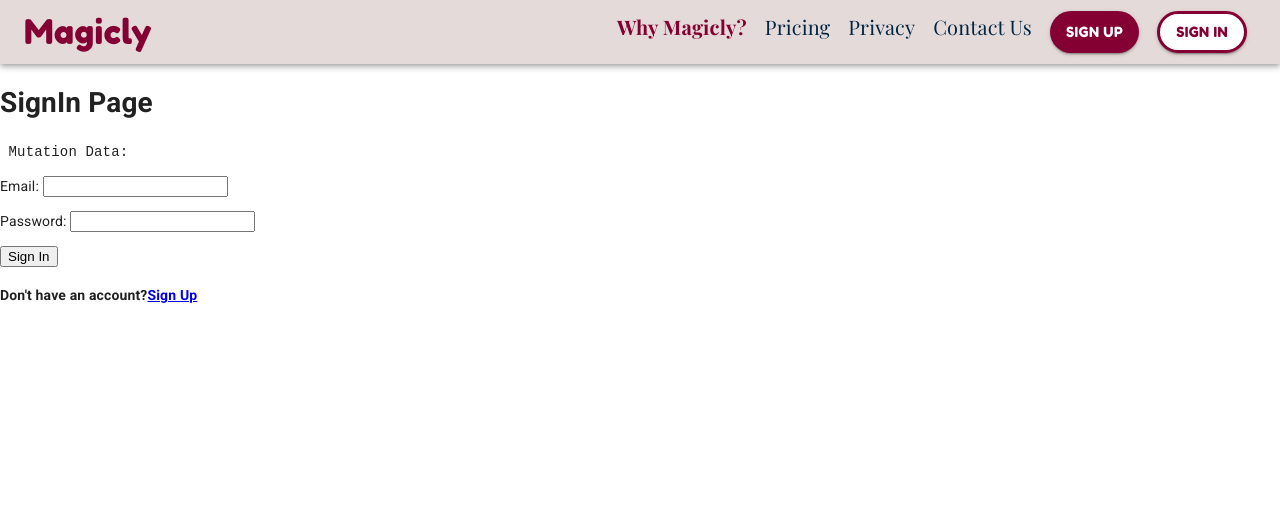
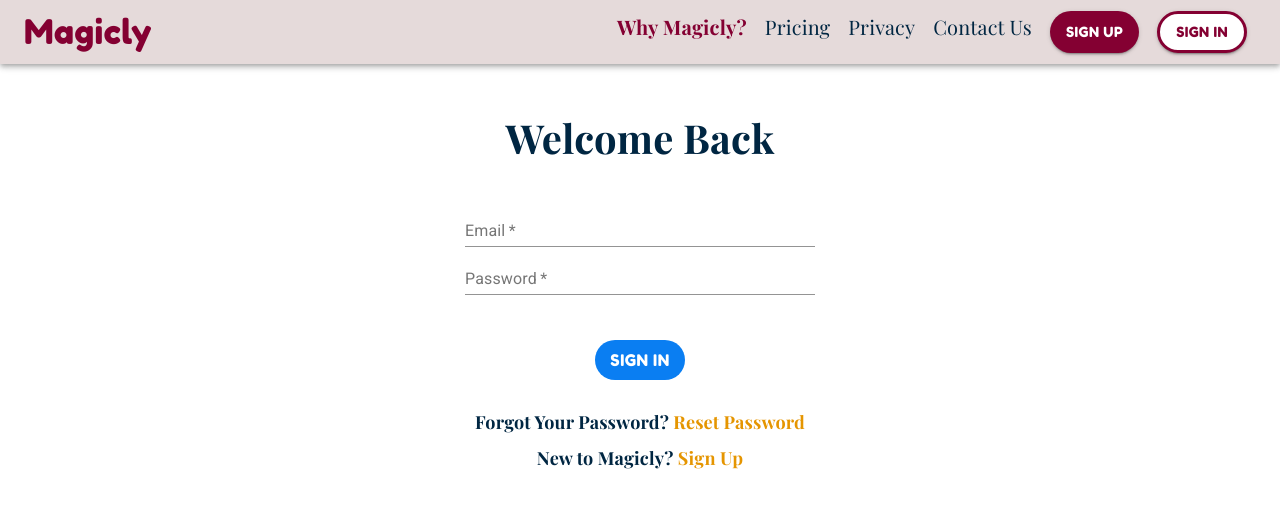
Before and after one commit to francoabaroa/magicly, a Next.js app in the folder packages/client/: page /signin in a window 1280 px wide. Shown: the top 508 px of the page. Built offline with nearby package versions, Linux system fonts and the light colour scheme; no server answers.

Commit message:
update sign in form based on design

```diff
--- a/packages/client/components/SignInForm.tsx
+++ /dev/null
@@ -1,64 +0,0 @@
-import React, { useState } from 'react';
-import { useRouter } from 'next/router';
-import { APP_CONFIG } from '../constants/appStrings';
-
-// TODO: clean up before prod
-let url = null;
-if (process.env.NODE_ENV === 'development') {
-  url = APP_CONFIG.devUrl;
-} else {
-  url = APP_CONFIG.prodUrl;
-}
-
-const SignInForm = () => {
-  const router = useRouter();
-  const [email, setEmail] = useState('');
-  const [password, setPassword] = useState('');
-
-  const submitForm = event => {
-    event.preventDefault();
-
-    const options: RequestInit = {
-      method: 'POST',
-      credentials: 'include',
-      headers: {
-        'Content-type': 'application/x-www-form-urlencoded; charset=UTF-8'
-      },
-      body: `email=${email}&password=${password}`
-    };
-
-    fetch(url + 'signin', options)
-      .then(response => {
-        if (!response.ok) {
-          if (response.status === 404) {
-            // TODO: Remove these
-            alert('Email not found, please retry');
-          }
-          if (response.status === 401) {
-            // TODO: Remove these
-            alert('Email and password do not match, please retry');
-          }
-        }
-        return response;
-      })
-      .then(response => response.json())
-      .then(data => {
-        if (data.success) {
-          document.cookie = 'signedin=true';
-          window.location.replace(url + 'main');
-        }
-      });
-  }
-
-  return (
-    <div>
-      <form onSubmit={submitForm}>
-        <p>Email: <input type="text" onChange={event => setEmail(event.target.value)} autoComplete="on" required /></p>
-        <p>Password: <input type="password" onChange={event => setPassword(event.target.value)} autoComplete="on" required /></p>
-        <p><button type="submit">Sign In</button></p>
-      </form>
-    </div>
-  )
-}
-
-export default SignInForm
--- a/packages/client/pages/signin.tsx
+++ b/packages/client/pages/signin.tsx
@@ -5,9 +5,19 @@ import { useMutation } from '@apollo/react-hooks';
 import Layout from '../components/Layout';
 import gql from 'graphql-tag';
 import { withApollo } from '../apollo/apollo';
+import Button from '@material-ui/core/Button';
+import { makeStyles, createStyles, Theme } from '@material-ui/core/styles';
+import Grid from '@material-ui/core/Grid';
+import TextField from '@material-ui/core/TextField';
+import { APP_CONFIG } from '../constants/appStrings';
 
-import SignInForm from '../components/SignInForm';
-import useSignInForm from '../components/SignInForm_DEPRECATED';
+// TODO: clean up before prod
+let url = null;
+if (process.env.NODE_ENV === 'development') {
+  url = APP_CONFIG.devUrl;
+} else {
+  url = APP_CONFIG.prodUrl;
+}
 
 const SIGN_IN = gql`
   mutation SignIn(
@@ -23,8 +33,82 @@ const SIGN_IN = gql`
   }
 `;
 
+const useStyles = makeStyles((theme: Theme) =>
+  createStyles({
+    root: {
+      flexGrow: 1,
+    },
+    title: {
+      fontFamily: 'Playfair Display, serif',
+      fontWeight: 'bold',
+      fontSize: '40px',
+      color: '#002642',
+      marginTop: '45px',
+      marginBottom: '25px',
+      margin: 'auto',
+      textAlign: 'center',
+      [theme.breakpoints.down('sm')]: {
+        fontSize: '26px',
+        marginTop: '35px',
+        marginBottom: '35px',
+      },
+    },
+    signInButton: {
+      fontFamily: 'Fredoka One, cursive',
+      fontSize: '16px',
+      margin: '0 auto',
+      display: 'block',
+      marginTop: '0px',
+      marginBottom: '30px',
+      color: '#FFF',
+      backgroundColor: '#0A7EF2',
+      borderRadius: '50px',
+      width: '90px',
+      height: '40px',
+      [theme.breakpoints.down('sm')]: {
+        fontSize: '12px',
+        width: '80px',
+        height: '35px'
+      },
+    },
+    signInPage: {
+      marginRight: '30px',
+      marginLeft: '30px',
+    },
+    options: {
+      fontFamily: 'Playfair Display, serif',
+      fontSize: '18px',
+      color: '#002642',
+      margin: 'auto',
+      textAlign: 'center',
+      marginTop: '10px'
+    },
+    link: {
+      fontFamily: 'Playfair Display, serif',
+      color: '#E59500',
+      textDecoration: 'none',
+    },
+    inputs: {
+      margin: 'auto',
+      textAlign: 'center',
+    },
+    password: {
+      margin: 'auto',
+      textAlign: 'center',
+      marginBottom: '45px',
+    },
+    label: {
+      fontFamily: 'Playfair Display, serif',
+      width: '350px',
+    },
+  })
+);
+
 const SignInPage = () => {
   const router = useRouter();
+  const classes = useStyles();
+  const [email, setEmail] = useState('');
+  const [password, setPassword] = useState('');
   const [signIn, { data, loading, error }] = useMutation(SIGN_IN);
 
   if (loading) return <p>Loading...</p>;
@@ -36,17 +120,90 @@ const SignInPage = () => {
     return <p>Error: {error.message}</p>;
   }
 
+  const submitForm = event => {
+    event.preventDefault();
+
+    const options: RequestInit = {
+      method: 'POST',
+      credentials: 'include',
+      headers: {
+        'Content-type': 'application/x-www-form-urlencoded; charset=UTF-8'
+      },
+      body: `email=${email}&password=${password}`
+    };
+
+    fetch(url + 'signin', options)
+      .then(response => {
+        if (!response.ok) {
+          if (response.status === 404) {
+            // TODO: Remove these
+            alert('Email not found, please retry');
+          }
+          if (response.status === 401) {
+            // TODO: Remove these
+            alert('Email and password do not match, please retry');
+          }
+        }
+        return response;
+      })
+      .then(response => response.json())
+      .then(data => {
+        if (data.success) {
+          document.cookie = 'signedin=true';
+          window.location.replace(url + 'main');
+        }
+      });
+  };
+
   return (
     <Layout>
-      <h1>SignIn Page</h1>
-      <pre> Mutation Data: {JSON.stringify(data)}</pre>
-      <SignInForm />
-      <h4>
-        Don't have an account?
-        <Link href="/signup">
-          <a>Sign Up</a>
-        </Link>
-      </h4>
+      <div className={classes.signInPage}>
+        <Grid container spacing={2} justify="center" alignContent="center" alignItems="center">
+          <Grid item xs={8}>
+            <h1 className={classes.title}>Welcome Back</h1>
+          </Grid>
+        </Grid>
+        <div className={classes.root}>
+          <Grid container spacing={3} justify="center" alignContent="center" alignItems="center">
+            <Grid item xs={12} lg={4} md={4} sm={4}>
+              <form onSubmit={submitForm}>
+                <div className={classes.inputs}>
+                  <TextField
+                    className={classes.label}
+                    label="Email"
+                    autoComplete="email"
+                    onChange={event => setEmail(event.target.value)}
+                    required
+                  />
+                </div>
+                <div className={classes.password}>
+                  <TextField
+                    className={classes.label}
+                    label="Password"
+                    type="password"
+                    autoComplete="current-password"
+                    onChange={event => setPassword(event.target.value)}
+                    required
+                  />
+                </div>
+                <Button className={classes.signInButton} type="submit"> Sign In </Button>
+              </form>
+              <h4 className={classes.options}>
+                Forgot Your Password?
+                <Link href="/signup">
+                  <a className={classes.link}> Reset Password</a>
+                </Link>
+              </h4>
+              <h4 className={classes.options}>
+                New to Magicly?
+                <Link href="/signup">
+                  <a className={classes.link}> Sign Up</a>
+                </Link>
+              </h4>
+            </Grid>
+          </Grid>
+        </div>
+      </div>
     </Layout>
   );
 };
```
Also changed, not shown: packages/client/components/SignInForm_DEPRECATED.tsx (deleted, +0 -19 lines), 1 other file (tests, documents, lock files or other folders).
